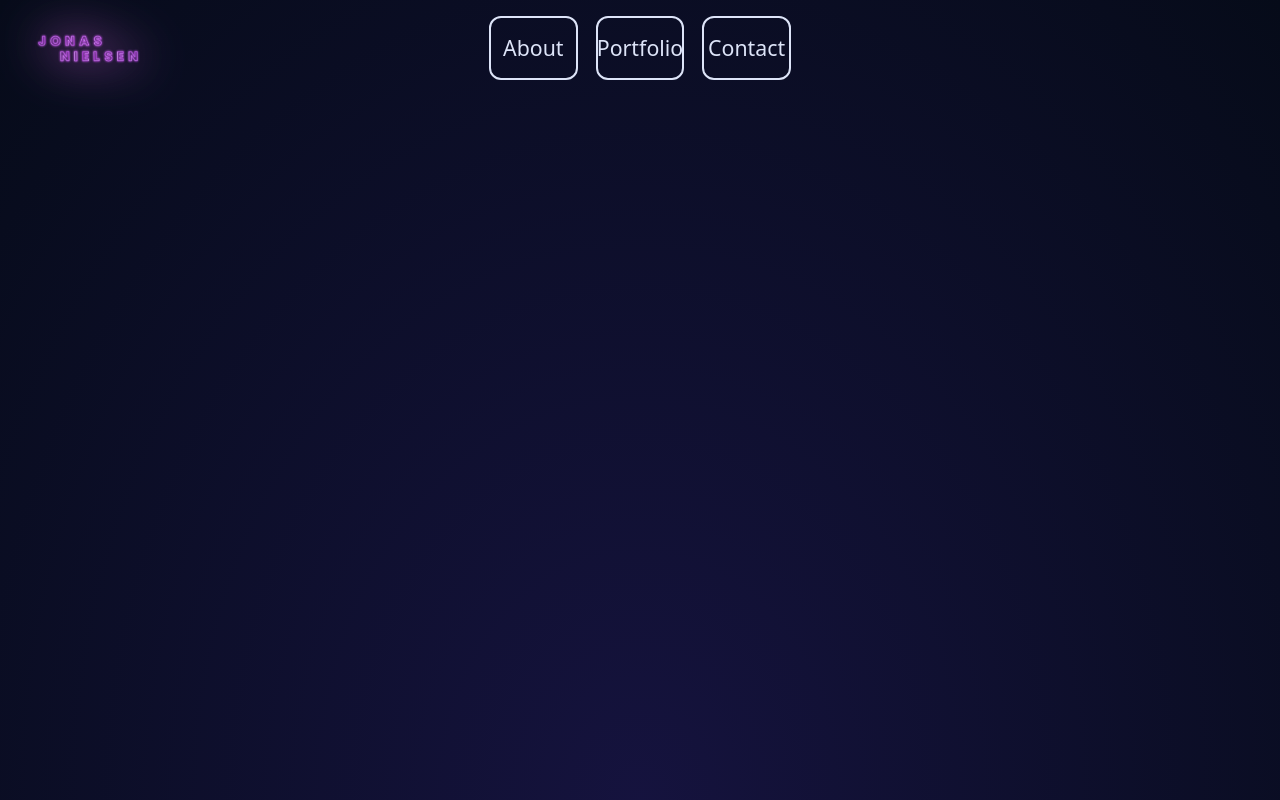
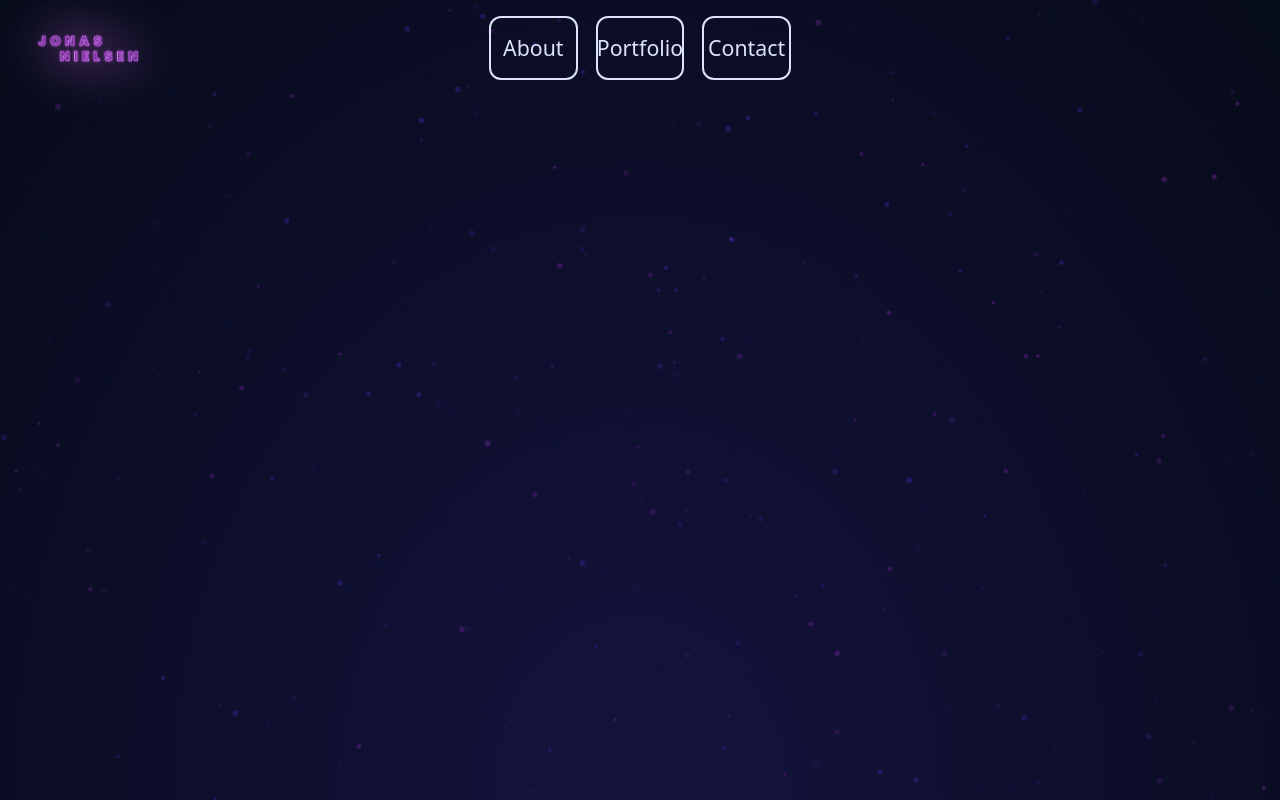
Before and after one commit to WesthNielsen/portfolio-website, a React (Create React App) app: page / in a window 1280 px wide. Built offline with nearby package versions, Linux system fonts and the light colour scheme; the HTML template or start-up script is replaced by a standard one.

Commit message:
Added particles.js as the background

```diff
--- a/package.json
+++ b/package.json
@@ -13,7 +13,9 @@
     "react": "^18.2.0",
     "react-dom": "^18.2.0",
     "react-icons": "^4.11.0",
+    "react-particles": "^2.12.2",
     "react-scripts": "5.0.1",
+    "tsparticles-slim": "^2.12.0",
     "typescript": "^4.9.5",
     "web-vitals": "^2.1.4"
   },
--- a/src/App.tsx
+++ b/src/App.tsx
@@ -4,6 +4,7 @@ import Background from "./components/Background";
 import Portfolio from "./pages/Portfolio";
 import About from "./pages/About";
 import Contact from "./pages/Contact";
+import ParticlesComponent from "./components/ParticalsComponent";
 
 function App() {
   const [selected, setSelected] = useState(0);
@@ -11,8 +12,9 @@ function App() {
   return (
     <div className="w-screen h-screen">
       <Background />
+      <ParticlesComponent />
       <NavBar selected={selected} setSelected={setSelected} />
-      {selected === 1 ? <About setSelected={setSelected}/> : null}
+      {selected === 1 ? <About setSelected={setSelected} /> : null}
       {selected === 2 ? <Portfolio /> : null}
       {selected === 3 ? <Contact /> : null}
     </div>
--- a/src/components/Logo.tsx
+++ b/src/components/Logo.tsx
@@ -17,7 +17,7 @@ const Logo = () => {
     let interval: NodeJS.Timeout;
 
     const startCounting = () => {
-      if (counter < 27) {
+      if (counter < 21) {
         setCurrentIndex((prevIndex) => (prevIndex + 1) % images.length);
         setCounter((prevCounter) => prevCounter + 1);
       }
@@ -43,8 +43,8 @@ const Logo = () => {
       }
     };
 
-    if (counter < 27) {
-      const delay = 250 - counter * 15; // Increase the speed with each count
+    if (counter < 21) {
+      const delay = 200 - counter * 20; // Increase the speed with each count
       interval = setInterval(startCounting, delay);
     }
 
--- /dev/null
+++ b/src/components/ParticalsComponent.tsx
@@ -0,0 +1,94 @@
+import { useCallback, useMemo } from "react";
+import Particles from "react-particles";
+import { Engine } from "tsparticles-engine";
+import { loadSlim } from "tsparticles-slim"; // if you are going to use `loadSlim`, install the "tsparticles-slim" package too.
+
+const ParticlesComponent = () => {
+  const particlesInit = useCallback(async (engine: Engine) => {
+    console.log(engine);
+    await loadSlim(engine);
+  }, []);
+
+  const particlesLoaded = useCallback(async (container: any) => {
+    await console.log(container);
+  }, []);
+  const MemoizedParticles = useMemo(
+    () => (
+      <Particles
+        className="absolute top-0 left-0 w-full h-full"
+        id="tsparticles"
+        init={particlesInit}
+        loaded={particlesLoaded}
+        options={{
+          fullScreen: {
+            zIndex: 0,
+            enable: false, // Disable fullscreen
+          },
+          background: {
+            color: {
+              value: "#000000",
+            },
+            opacity: 0,
+          },
+          fpsLimit: 120, // Limit the frame rate to 120 frames per second
+          particles: {
+            number: {
+              value: 500, // Adjust the number of particles
+              density: {
+                enable: true,
+                value_area: 800, // Adjust the area in which particles are distributed
+              },
+            },
+            size: {
+              value: {
+                min: 0.1,
+                max: 3,
+              }, // Adjust the particle size
+            },
+            color: {
+              value: ["#5232d2", "#001242", "#972bc5"], // Set the particle color
+            },
+            move: {
+              direction: "none",
+              enable: true,
+              random: false,
+              speed: {
+                min: 0.01,
+                max: 3,
+              },
+              straight: false,
+              out_mode: "out",
+              bounce: false,
+              attract: {
+                enable: true,
+                rotateX: 6000,
+                rotateY: 12000,
+              },
+            },
+            opacity: {
+              value: 0.3, // Adjust the initial opacity of particles
+              random: true, // Randomize opacity for a blinking effect
+              anim: {
+                enable: true,
+                speed: 1, // Adjust the blink speed
+                opacity_min: 0.01, // Minimum opacity during blinking
+              },
+            },
+          },
+          interactivity: {
+            events: {
+              onHover: {
+                enable: false, // Disable hover interaction
+              },
+            },
+          },
+          detectRetina: true, // Enable retina detection for higher quality
+        }}
+      />
+    ),
+    []
+  );
+  return MemoizedParticles;
+};
+
+export default ParticlesComponent;
--- a/src/pages/Contact.tsx
+++ b/src/pages/Contact.tsx
@@ -1,6 +1,7 @@
 import React, { useEffect } from "react";
 import { AiFillGithub, AiOutlineLinkedin } from "react-icons/ai";
 import Underline from "../components/Underline";
+import ParticlesComponent from "../components/ParticalsComponent";
 
 const Contact = () => {
   useEffect(() => {
@@ -20,8 +21,8 @@ const Contact = () => {
       id="contactContainer"
       className="w-full h-full flex items-center justify-center scale-0 duration-1000 ease-in-out opacity-0 -translate-y-1/2 translate-x-48"
     >
-      <div className="w-4/6 h-3/5 py-16 flex items-center justify-center text-text">
-        <div className="flex items-center justify-start flex-col h-full">
+      <div className="w-4/6 h-3/5 flex items-center justify-center text-text">
+        <div className="flex items-center justify-start flex-col h-full w-full">
           <h1 className="text-4xl font-bold mb-16">
             Did I pique your <i>interest?</i>
           </h1>
```
Also changed, not shown: 1 other file (tests, documents, lock files or other folders).
